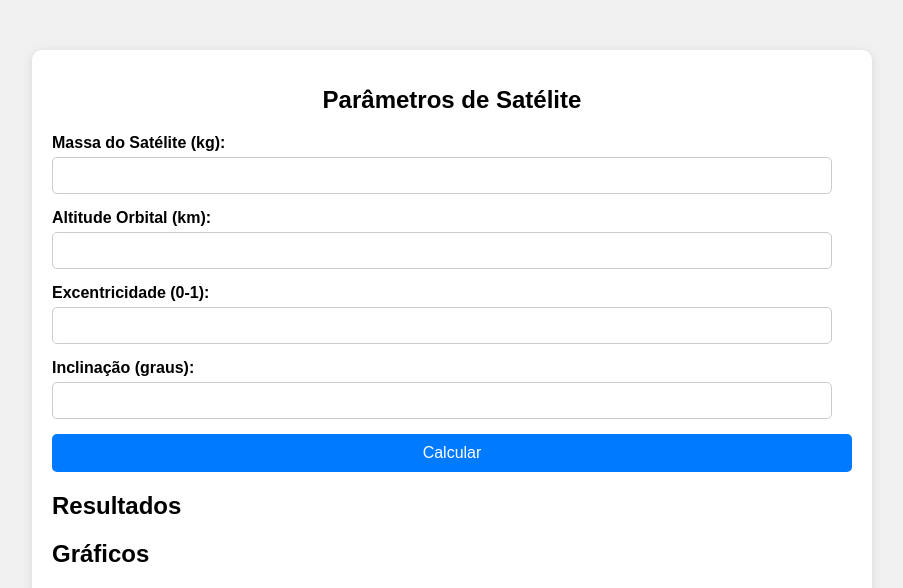
After one commit to itsmewall/orbital_space_objects, a Flask app: page /physics in a window 1280 px wide. The commit adds this page. Shown: the top 588 px of the page, without its empty margins (188-1091 px from the left). Run offline with Flask 3, Linux system fonts and the light colour scheme.

Commit message:
Graficos e relatorios

```diff
--- a/app.py
+++ b/app.py
@@ -1,48 +1,139 @@
-# app.py
+from flask import Flask, jsonify, render_template, request, send_file
+import numpy as np
+from math import pi, sqrt, sin, cos, atan2
+import matplotlib.pyplot as plt
+import io
 
-from flask import Flask, jsonify, render_template, request
-import os
-import numpy as np
-from orbit_calculation import calculate_orbit
+# Constantes
+MU = 3.986004418e14        # Constante gravitacional da Terra (m³/s²)
+EARTH_RADIUS = 6378.137e3  # Raio equatorial da Terra (m)
 
-app = Flask(__name__)
+app = Flask(__name__, static_folder="static", template_folder="templates")
 
-# Rota principal para servir a página HTML
-@app.route('/')
+@app.route("/")
 def index():
-    return render_template('index.html')
+    return render_template("index.html")
 
-# Endpoint para calcular a órbita
-@app.route('/calculate_orbit', methods=['POST'])
-def calculate_orbit_endpoint():
-    data = request.json
+@app.route("/physics")
+def physics():
+    return render_template("physics.html")
+
+@app.route("/calculate_satellite_parameters", methods=["POST"])
+def calculate_satellite_parameters():
     try:
-        semi_major_axis = float(data['semiMajorAxis']) * 1000  # km para metros
-        eccentricity = float(data['eccentricity'])
-        inclination = np.radians(float(data['inclination']))   # graus para radianos
-        raan = np.radians(float(data['raan']))                 # graus para radianos
-        arg_periapsis = np.radians(float(data['argPeriapsis'])) # graus para radianos
-        mean_anomaly = np.radians(float(data['meanAnomaly']))  # graus para radianos
+        data = request.json
+        mass = float(data.get("mass", 0))  # Massa em kg
+        altitude = float(data.get("altitude", 0)) * 1000  # Altitude em metros
+        eccentricity = float(data.get("eccentricity", 0))
+        inclination = float(data.get("inclination", 0))
 
-        launch_latitude = np.radians(float(data.get('launchLatitude', 0.0)))  # graus para radianos
-        launch_longitude = np.radians(float(data.get('launchLongitude', 0.0)))  # graus para radianos
+        # Raio orbital médio
+        semi_major_axis = EARTH_RADIUS + altitude
+        velocity = sqrt(MU / semi_major_axis)
 
-        positions = calculate_orbit(
-            semi_major_axis=semi_major_axis,
-            eccentricity=eccentricity,
-            inclination=inclination,
-            raan=raan,
-            arg_periapsis=arg_periapsis,
-            mean_anomaly_at_epoch=mean_anomaly,
-            launch_latitude=launch_latitude,
-            launch_longitude=launch_longitude
-        )
+        # Energias específicas
+        potential_energy_specific = -MU / semi_major_axis
+        kinetic_energy_specific = velocity**2 / 2
+        total_energy_specific = kinetic_energy_specific + potential_energy_specific
 
-        return jsonify({"positions": positions})
+        # Período orbital
+        period = 2 * pi * sqrt(semi_major_axis**3 / MU)
+
+        # Apogeu e Perigeu
+        if eccentricity > 0:
+            apogee = semi_major_axis * (1 + eccentricity) - EARTH_RADIUS
+            perigee = semi_major_axis * (1 - eccentricity) - EARTH_RADIUS
+        else:
+            apogee = altitude
+            perigee = altitude
+
+        # Verificação de estabilidade
+        if perigee < 0:
+            stability = "Órbita Inválida - Perigeu abaixo da superfície terrestre"
+        elif altitude < 160e3:
+            stability = "Degradante - Altitude muito baixa"
+        else:
+            stability = "Estável"
+
+        # Dados para gráficos
+        angles = np.linspace(0, 2 * pi, 1000)
+        radii = semi_major_axis * (1 - eccentricity**2) / (1 + eccentricity * np.cos(angles))
+        velocities = np.sqrt(MU * (2 / radii - 1 / semi_major_axis))
+        potential_energies = -MU / radii
+        kinetic_energies = velocities**2 / 2
+        total_energies = potential_energies + kinetic_energies
+
+        # Cálculo da ground track
+        longitudes = []
+        latitudes = []
+        time_step = period / 1000  # Passo de tempo para 1000 pontos
+
+        for step in range(1000):
+            true_anomaly = angles[step]
+            r = radii[step]
+            x = r * np.cos(true_anomaly)
+            y = r * np.sin(true_anomaly)
+
+            # Latitude e Longitude (simplificação para órbita circular)
+            latitude = np.degrees(np.arcsin(np.sin(np.radians(inclination)) * np.sin(true_anomaly)))
+            longitude = (step * time_step * 360 / period) % 360 - 180  # Em graus
+            latitudes.append(latitude)
+            longitudes.append(longitude)
+
+        results = {
+            "velocity": velocity,
+            "potential_energy_specific": potential_energy_specific,
+            "kinetic_energy_specific": kinetic_energy_specific,
+            "total_energy_specific": total_energy_specific,
+            "period": period,
+            "apogee": apogee / 1000,  # metros -> km
+            "perigee": perigee / 1000,  # metros -> km
+            "stability": stability,
+            "graphs": {
+                "angles": angles.tolist(),
+                "radii": radii.tolist(),
+                "velocities": velocities.tolist(),
+                "potential_energies": potential_energies.tolist(),
+                "kinetic_energies": kinetic_energies.tolist(),
+                "total_energies": total_energies.tolist(),
+                "orbit_x": (radii * np.cos(angles) / 1000).tolist(),  # km
+                "orbit_y": (radii * np.sin(angles) / 1000).tolist(),  # km
+                "latitudes": latitudes,
+                "longitudes": longitudes,
+            },
+        }
+        return jsonify({"results": results})
 
     except Exception as e:
-        print(f"Erro ao calcular a órbita: {e}")
+        print(f"Erro ao calcular parâmetros físicos: {e}")
         return jsonify({"error": str(e)}), 400
 
-if __name__ == '__main__':
+@app.route("/generate_energy_plot")
+def generate_energy_plot():
+    # Exemplo de dados para o gráfico
+    angles = np.linspace(0, 2 * pi, 1000)
+    radii = EARTH_RADIUS + 500e3 * (1 - 0.01**2) / (1 + 0.01 * np.cos(angles))
+    velocities = np.sqrt(MU * (2 / radii - 1 / (EARTH_RADIUS + 500e3)))
+    potential_energies = -MU / radii
+    kinetic_energies = velocities**2 / 2
+    total_energies = potential_energies + kinetic_energies
+
+    plt.figure(figsize=(10, 6))
+    plt.plot(angles * 180 / pi, potential_energies, label="Potencial")
+    plt.plot(angles * 180 / pi, kinetic_energies, label="Cinética")
+    plt.plot(angles * 180 / pi, total_energies, label="Total", linestyle="--")
+    plt.xlabel("Ângulo Orbital (°)")
+    plt.ylabel("Energia Específica (J/kg)")
+    plt.title("Distribuição de Energia na Órbita")
+    plt.legend()
+    plt.grid()
+
+    img = io.BytesIO()
+    plt.savefig(img, format="png")
+    img.seek(0)
+    plt.close()
+
+    return send_file(img, mimetype="image/png")
+
+if __name__ == "__main__":
     app.run(debug=True)
--- /dev/null
+++ b/static/physics.css
@@ -0,0 +1,84 @@
+/* Estilos para a página physics.html */
+
+body {
+    font-family: Arial, sans-serif;
+    margin: 0;
+    padding: 0;
+    background-color: #f0f0f0;
+}
+
+#container {
+    max-width: 800px;
+    margin: 50px auto;
+    padding: 20px;
+    background: #fff;
+    border-radius: 10px;
+    box-shadow: 0 2px 10px rgba(0, 0, 0, 0.1);
+}
+
+h1 {
+    text-align: center;
+    font-size: 24px;
+    margin-bottom: 20px;
+}
+
+form {
+    margin-bottom: 20px;
+}
+
+form label {
+    display: block;
+    font-weight: bold;
+    margin-bottom: 5px;
+}
+
+form input {
+    width: calc(100% - 20px);
+    padding: 10px;
+    margin-bottom: 15px;
+    border: 1px solid #ccc;
+    border-radius: 5px;
+    box-sizing: border-box;
+}
+
+form button {
+    width: 100%;
+    padding: 10px;
+    background: #007bff;
+    color: white;
+    border: none;
+    border-radius: 5px;
+    font-size: 16px;
+    cursor: pointer;
+}
+
+form button:hover {
+    background: #0056b3;
+}
+
+#physicsResults {
+    margin-top: 20px;
+    padding: 10px;
+    background-color: #f9f9f9;
+    border: 1px solid #ccc;
+    border-radius: 5px;
+}
+
+#physicsResults h3 {
+    margin-top: 0;
+}
+
+#physicsResults button {
+    display: block;
+    margin-top: 20px;
+    padding: 10px;
+    background: #28a745;
+    color: white;
+    border: none;
+    border-radius: 5px;
+    cursor: pointer;
+}
+
+#physicsResults button:hover {
+    background: #218838;
+}
--- /dev/null
+++ b/static/physics.js
@@ -0,0 +1,97 @@
+let energyChart, orbitChart, groundTrackChart;
+
+function calculateParameters() {
+    const mass = parseFloat(document.getElementById("mass").value);
+    const altitude = parseFloat(document.getElementById("altitude").value);
+    const eccentricity = parseFloat(document.getElementById("eccentricity").value);
+    const inclination = parseFloat(document.getElementById("inclination").value);
+
+    fetch("/calculate_satellite_parameters", {
+        method: "POST",
+        headers: { "Content-Type": "application/json" },
+        body: JSON.stringify({ mass, altitude, eccentricity, inclination }),
+    })
+        .then((response) => response.json())
+        .then((data) => {
+            const results = data.results;
+
+            // Atualizar resultados
+            document.getElementById("velocity").innerText = `Velocidade Orbital: ${results.velocity.toFixed(2)} m/s`;
+            document.getElementById("potentialEnergy").innerText = `Energia Potencial: ${results.potential_energy_specific.toFixed(2)} J/kg`;
+            document.getElementById("kineticEnergy").innerText = `Energia Cinética: ${results.kinetic_energy_specific.toFixed(2)} J/kg`;
+            document.getElementById("totalEnergy").innerText = `Energia Total: ${results.total_energy_specific.toFixed(2)} J/kg`;
+            document.getElementById("period").innerText = `Período Orbital: ${(results.period / 3600).toFixed(2)} horas`;
+            document.getElementById("apogee").innerText = `Apogeu: ${results.apogee.toFixed(2)} km`;
+            document.getElementById("perigee").innerText = `Perigeu: ${results.perigee.toFixed(2)} km`;
+            document.getElementById("stability").innerText = `Estabilidade Orbital: ${results.stability}`;
+
+            // Gráfico de energia
+            if (energyChart) energyChart.destroy();
+            const energyCtx = document.getElementById("energyChart").getContext("2d");
+            energyChart = new Chart(energyCtx, {
+                type: "line",
+                data: {
+                    labels: results.graphs.angles.map((angle) => (angle * 180 / Math.PI).toFixed(2)),
+                    datasets: [
+                        {
+                            label: "Energia Potencial",
+                            data: results.graphs.potential_energies,
+                            borderColor: "blue",
+                            fill: false,
+                        },
+                        {
+                            label: "Energia Cinética",
+                            data: results.graphs.kinetic_energies,
+                            borderColor: "green",
+                            fill: false,
+                        },
+                        {
+                            label: "Energia Total",
+                            data: results.graphs.total_energies,
+                            borderColor: "red",
+                            fill: false,
+                        },
+                    ],
+                },
+            });
+
+            // Gráfico de órbita
+            if (orbitChart) orbitChart.destroy();
+            const orbitCtx = document.getElementById("orbitChart").getContext("2d");
+            orbitChart = new Chart(orbitCtx, {
+                type: "scatter",
+                data: {
+                    datasets: [
+                        {
+                            label: "Órbita",
+                            data: results.graphs.orbit_x.map((x, i) => ({
+                                x: x,
+                                y: results.graphs.orbit_y[i],
+                            })),
+                            borderColor: "orange",
+                            backgroundColor: "orange",
+                            showLine: true,
+                        },
+                    ],
+                },
+            });
+
+            // Gráfico de ground track
+            if (groundTrackChart) groundTrackChart.destroy();
+            const groundCtx = document.getElementById("groundTrackChart").getContext("2d");
+            groundTrackChart = new Chart(groundCtx, {
+                type: "line",
+                data: {
+                    labels: results.graphs.longitudes,
+                    datasets: [
+                        {
+                            label: "Ground Track",
+                            data: results.graphs.latitudes,
+                            borderColor: "red",
+                            fill: false,
+                        },
+                    ],
+                },
+            });
+        });
+}
--- /dev/null
+++ b/templates/physics.html
@@ -0,0 +1,50 @@
+<!DOCTYPE html>
+<html lang="pt-BR">
+<head>
+    <meta charset="UTF-8">
+    <title>Parâmetros de Satélite</title>
+    <link rel="stylesheet" href="/static/physics.css">
+</head>
+<body>
+    <div id="container">
+        <h1>Parâmetros de Satélite</h1>
+        <form id="satelliteForm">
+            <label for="mass">Massa do Satélite (kg):</label>
+            <input type="number" id="mass" required><br>
+
+            <label for="altitude">Altitude Orbital (km):</label>
+            <input type="number" id="altitude" required><br>
+
+            <label for="eccentricity">Excentricidade (0-1):</label>
+            <input type="number" id="eccentricity" step="0.0001" required><br>
+
+            <label for="inclination">Inclinação (graus):</label>
+            <input type="number" id="inclination" required><br>
+
+            <button type="button" onclick="calculateParameters()">Calcular</button>
+        </form>
+
+        <div id="results">
+            <h2>Resultados</h2>
+            <p id="velocity"></p>
+            <p id="potentialEnergy"></p>
+            <p id="kineticEnergy"></p>
+            <p id="totalEnergy"></p>
+            <p id="period"></p>
+            <p id="apogee"></p>
+            <p id="perigee"></p>
+            <p id="stability"></p>
+        </div>
+
+        <div id="charts">
+            <h2>Gráficos</h2>
+            <canvas id="energyChart" width="600" height="400"></canvas>
+            <canvas id="orbitChart" width="600" height="400"></canvas>
+            <canvas id="groundTrackChart" width="600" height="400"></canvas>
+        </div>
+
+    </div>
+    <script src="https://cdn.jsdelivr.net/npm/chart.js"></script>
+    <script src="/static/physics.js"></script>
+</body>
+</html>
```
Also changed, not shown: static/styles.css (+83 -32 lines), templates/index.html (+39 -13 lines).
